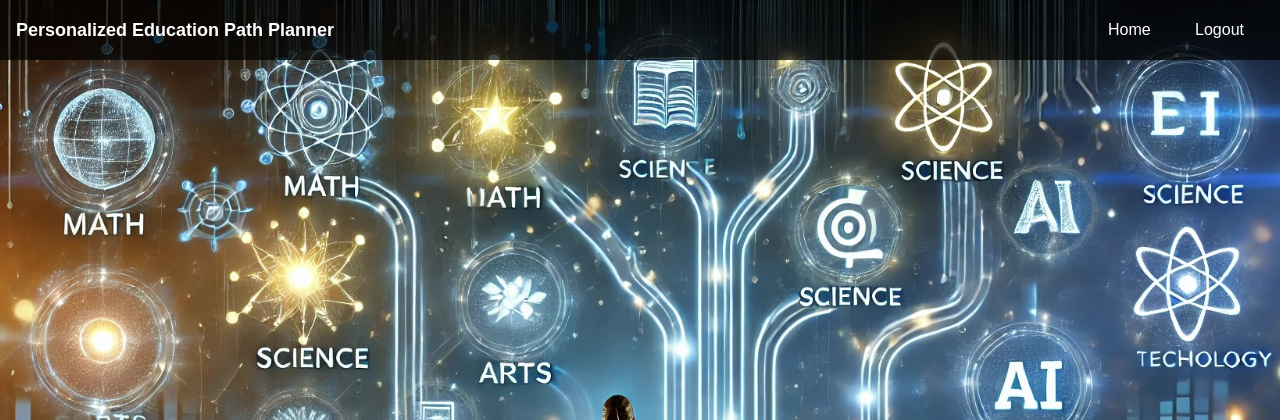
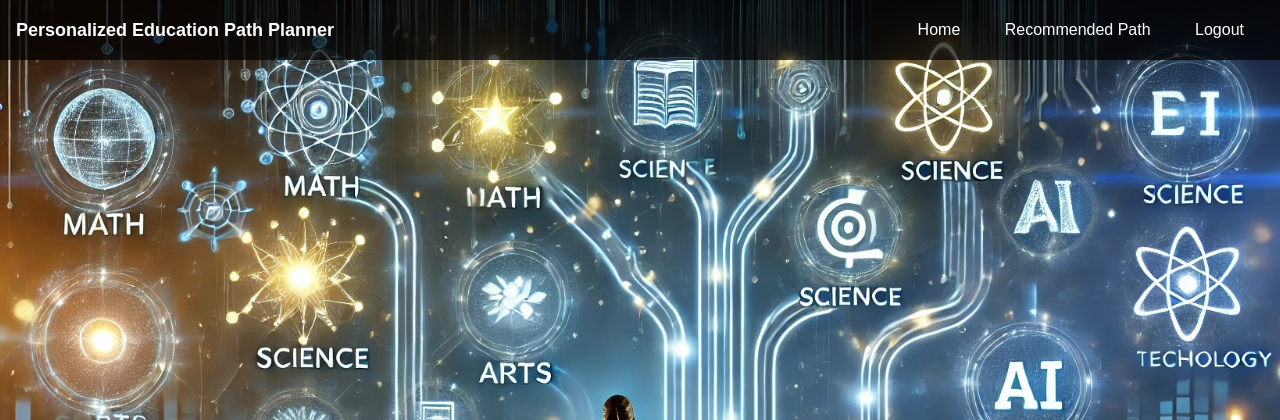
Before and after one commit to hrushi12345/career_recommendation, a Flask app: page / in a window 1280 px wide. Shown: the top 420 px of the page. Run offline with Flask 3, Linux system fonts and the light colour scheme; the visitor is signed in with stand-in values (Sample User, id 1); parts of the project's set-up code (start-up, migrations or seed data) failed here and were passed over; some libraries are stand-ins or nearby versions.

Commit message:
HT | Added recommendation path option in nav bar

```diff
--- a/app.py
+++ b/app.py
@@ -119,7 +119,7 @@ def predict():
     # Get form data
     age = int(request.form["age"])
     gender = request.form["gender"]
-    grade = request.form["grade"]
+    grade = request.form["grade"].split("t")[0]
     learningStyle = request.form["learningStyle"]
     mathematics = int(request.form["mathematics"])
     science = int(request.form["science"])
@@ -172,5 +172,19 @@ def predict():
     )
 
 
+@app.route("/recommended_path", methods=["GET"])
+def recommended_path():
+    if 'id' not in session:
+        return redirect(url_for('login'))  # Ensure user is logged in
+
+    predictedCareer, recommendedSubjects = TMC().dataRetrievalFromTables(session['id'])
+
+    # Render the result page
+    return render_template(
+        "result.html",
+        career=predictedCareer,
+        recommendedSubjects=recommendedSubjects
+    )
+
 if __name__ == "__main__":
     app.run(debug=True)
--- a/tableManagement.py
+++ b/tableManagement.py
@@ -1,4 +1,5 @@
 from models import db, Student, Profile, Marks
+import ast
 
 
 class TableManagementClass:
@@ -57,3 +58,8 @@ class TableManagementClass:
 
     def calculateOverallPercentage(self, marks):
         return sum(marks) / len(marks)  # Simple average calculation
+
+    def dataRetrievalFromTables(self, id):
+        studentProfileObj = Profile.query.filter_by(st_id=id).first()
+        recommended_subjects = ast.literal_eval(studentProfileObj.recommended_subjects)
+        return studentProfileObj.carrier_interest, recommended_subjects
--- a/templates/home.html
+++ b/templates/home.html
@@ -68,6 +68,7 @@
         <div>
             {% if session['id'] %}
                 <a href="/index" class="px-4 hover:underline">Home</a>
+                <a href="/recommended_path" class="px-4 hover:underline">Recommended Path</a>
                 <a href="/logout" class="px-4 hover:underline">Logout</a>
             {% else %}
                 <a href="/" class="px-4 hover:underline">Home</a>
--- a/templates/index.html
+++ b/templates/index.html
@@ -41,6 +41,7 @@
         <div>
             {% if session['id'] %}
                 <a href="/index" class="px-4 hover:underline">Home</a>
+                <a href="/recommended_path" class="px-4 hover:underline">Recommended Path</a>
                 <a href="/logout" class="px-4 hover:underline">Logout</a>
             {% else %}
                 <a href="/" class="px-4 hover:underline">Home</a>
--- a/templates/login.html
+++ b/templates/login.html
@@ -41,6 +41,7 @@
         <div>
             {% if session['id'] %}
                 <a href="/index" class="px-4 hover:underline">Home</a>
+                <a href="/recommended_path" class="px-4 hover:underline">Recommended Path</a>
                 <a href="/logout" class="px-4 hover:underline">Logout</a>
             {% else %}
                 <a href="/" class="px-4 hover:underline">Home</a>
--- a/templates/register.html
+++ b/templates/register.html
@@ -41,6 +41,7 @@
         <div>
             {% if session['id'] %}
                 <a href="/index" class="px-4 hover:underline">Home</a>
+                <a href="/recommended_path" class="px-4 hover:underline">Recommended Path</a>
                 <a href="/logout" class="px-4 hover:underline">Logout</a>
             {% else %}
                 <a href="/" class="px-4 hover:underline">Home</a>
--- a/templates/result.html
+++ b/templates/result.html
@@ -6,7 +6,7 @@
     <title>Prediction Result</title>
     <script src="https://cdn.tailwindcss.com"></script>
 </head>
-<body class="bg-gray-200 min-h-screen flex flex-col items-center justify-center">
+<body class="bg-gray-200 min-h-screen flex flex-col items-center justify-center" background="static/background_image.jpg">
 
     <!-- Navigation Bar -->
     <div class="navbar fixed top-0 left-0 w-full bg-black bg-opacity-70 text-white flex justify-between items-center p-4">
@@ -14,6 +14,7 @@
         <div>
             {% if session['id'] %}
                 <a href="/index" class="px-4 hover:underline">Home</a>
+                <a href="/recommended_path" class="px-4 hover:underline">Recommended Path</a>
                 <a href="/logout" class="px-4 hover:underline">Logout</a>
             {% else %}
                 <a href="/" class="px-4 hover:underline">Home</a>
```
